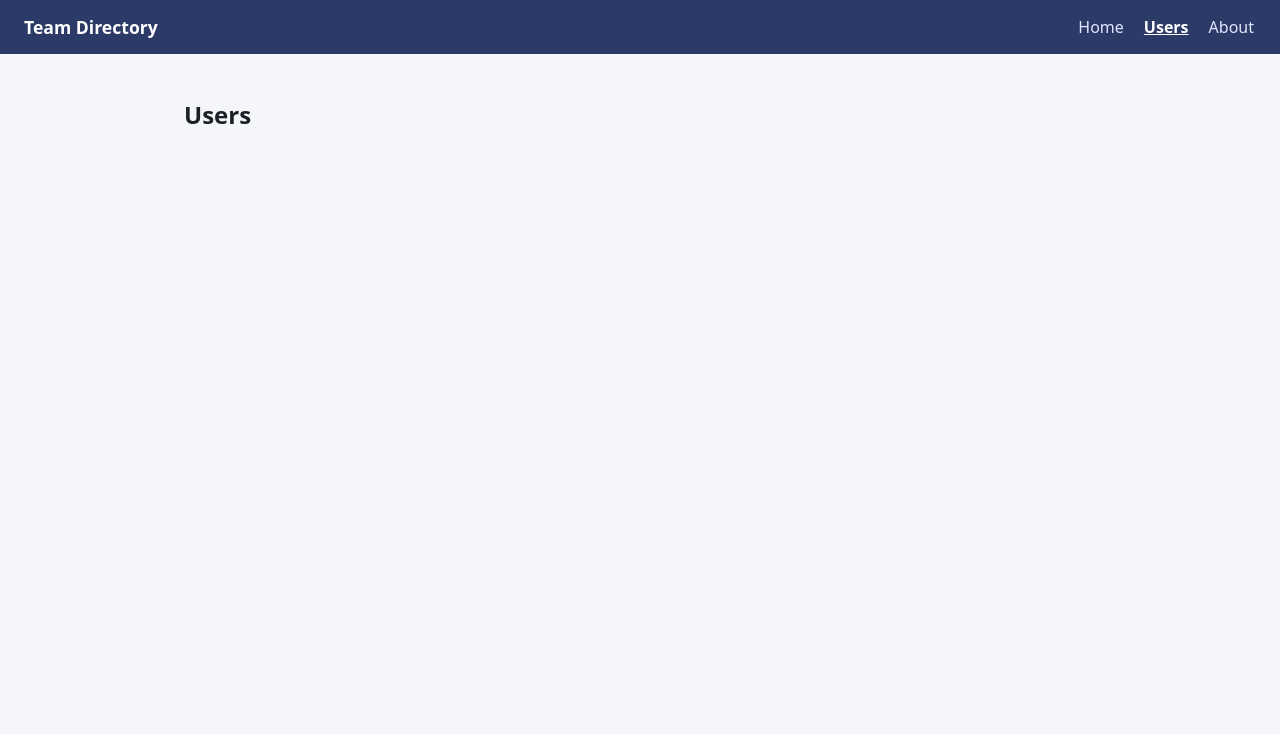
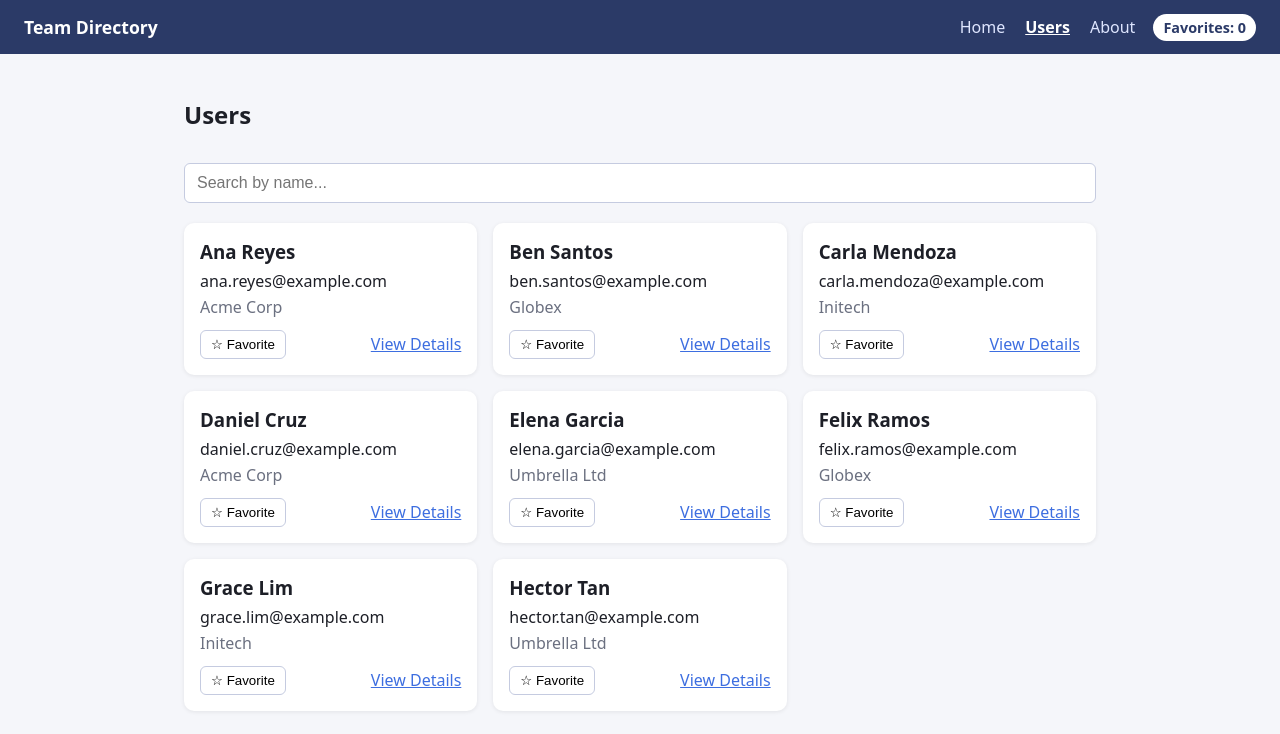
Before and after one commit to aleksisong-ax/team-directory-app, a React (Vite) app: page /users in a window 1280 px wide. Shown: the top 734 px of the page. Built offline with nearby package versions, Linux system fonts and the light colour scheme.

Commit message:
Add Users page

```diff
--- a/src/App.jsx
+++ b/src/App.jsx
@@ -1,3 +1,4 @@
+import { useState } from 'react'
 import { Routes, Route } from 'react-router-dom'
 import Navbar from './components/Navbar.jsx'
 import Home from './pages/Home.jsx'
@@ -7,13 +8,30 @@ import About from './pages/About.jsx'
 import NotFound from './pages/NotFound.jsx'
 
 export default function App() {
+  const [favorites, setFavorites] = useState([])
+
+  const toggleFavorite = (id) => {
+    setFavorites((prev) =>
+      prev.includes(id) ? prev.filter((favId) => favId !== id) : [...prev, id],
+    )
+  }
+
   return (
     <div className="app">
-      <Navbar />
+      <Navbar favoritesCount={favorites.length} />
       <main className="container">
         <Routes>
           <Route path="/" element={<Home />} />
-          <Route path="/users" element={<Users />} />
+          <Route
+            path="/users"
+            element={
+              <Users
+                favorites={favorites}
+                onToggleFavorite={toggleFavorite}
+                onClearFavorites={() => setFavorites([])}
+              />
+            }
+          />
           <Route path="/users/:id" element={<UserDetails />} />
           <Route path="/about" element={<About />} />
           <Route path="*" element={<NotFound />} />
--- /dev/null
+++ b/src/components/ErrorMessage.jsx
@@ -0,0 +1,3 @@
+export default function ErrorMessage({ message }) {
+  return <p className="error-message">{message}</p>
+}
--- /dev/null
+++ b/src/components/Loader.jsx
@@ -0,0 +1,3 @@
+export default function Loader() {
+  return <p className="loader">Loading...</p>
+}
--- a/src/components/Navbar.jsx
+++ b/src/components/Navbar.jsx
@@ -1,6 +1,6 @@
 import { NavLink } from 'react-router-dom'
 
-export default function Navbar() {
+export default function Navbar({ favoritesCount }) {
   return (
     <header className="navbar">
       <span className="brand">Team Directory</span>
@@ -8,6 +8,7 @@ export default function Navbar() {
         <NavLink to="/" end>Home</NavLink>
         <NavLink to="/users">Users</NavLink>
         <NavLink to="/about">About</NavLink>
+        <span className="fav-count">Favorites: {favoritesCount}</span>
       </nav>
     </header>
   )
--- /dev/null
+++ b/src/components/UserCard.jsx
@@ -0,0 +1,22 @@
+import { Link } from 'react-router-dom'
+
+export default function UserCard({ id, name, email, company, isFavorite, onToggleFavorite }) {
+  return (
+    <article className="user-card">
+      <h3>{name}</h3>
+      <p>{email}</p>
+      <p className="muted">{company}</p>
+      <div className="card-actions">
+        <button
+          type="button"
+          className={`fav-btn ${isFavorite ? 'is-fav' : ''}`}
+          onClick={() => onToggleFavorite(id)}
+          aria-pressed={isFavorite}
+        >
+          {isFavorite ? '★ Favorited' : '☆ Favorite'}
+        </button>
+        <Link to={`/users/${id}`}>View Details</Link>
+      </div>
+    </article>
+  )
+}
--- /dev/null
+++ b/src/data/users.js
@@ -0,0 +1,10 @@
+export const USERS = [
+  { id: 1, name: 'Ana Reyes', email: 'ana.reyes@example.com', company: 'Acme Corp', role: 'Frontend Engineer' },
+  { id: 2, name: 'Ben Santos', email: 'ben.santos@example.com', company: 'Globex', role: 'Backend Engineer' },
+  { id: 3, name: 'Carla Mendoza', email: 'carla.mendoza@example.com', company: 'Initech', role: 'Product Manager' },
+  { id: 4, name: 'Daniel Cruz', email: 'daniel.cruz@example.com', company: 'Acme Corp', role: 'UI Designer' },
+  { id: 5, name: 'Elena Garcia', email: 'elena.garcia@example.com', company: 'Umbrella Ltd', role: 'QA Engineer' },
+  { id: 6, name: 'Felix Ramos', email: 'felix.ramos@example.com', company: 'Globex', role: 'DevOps Engineer' },
+  { id: 7, name: 'Grace Lim', email: 'grace.lim@example.com', company: 'Initech', role: 'Data Analyst' },
+  { id: 8, name: 'Hector Tan', email: 'hector.tan@example.com', company: 'Umbrella Ltd', role: 'Tech Lead' },
+]
--- a/src/index.css
+++ b/src/index.css
@@ -12,3 +12,16 @@ body { margin: 0; font-family: system-ui, sans-serif; background: #f5f6fa; color
 .btn-primary { background: #3d6ee0; }
 .btn-danger { background: #d64545; }
 .btn:hover { opacity: 0.9; }
+.fav-count { background: #fff; color: #2b3a67; padding: 4px 10px; border-radius: 999px; font-weight: 600; font-size: 0.9rem; }
+.search { width: 100%; padding: 10px 12px; font-size: 1rem; border: 1px solid #c5cbe0; border-radius: 6px; margin: 12px 0 20px; }
+.user-grid { display: grid; grid-template-columns: repeat(auto-fill, minmax(260px, 1fr)); gap: 16px; }
+.user-card { background: #fff; border-radius: 10px; padding: 16px; box-shadow: 0 1px 4px rgba(0,0,0,0.08); }
+.user-card h3 { margin: 0 0 6px; }
+.user-card p { margin: 4px 0; }
+.muted { color: #6b7080; }
+.card-actions { display: flex; justify-content: space-between; align-items: center; margin-top: 12px; gap: 8px; }
+.card-actions a { color: #3d6ee0; }
+.fav-btn { background: #fff; border: 1px solid #c5cbe0; border-radius: 6px; padding: 6px 10px; cursor: pointer; }
+.fav-btn.is-fav { background: #fff4d6; border-color: #e0b84a; }
+.loader { font-style: italic; color: #6b7080; }
+.error-message { background: #fde8e8; color: #9b1c1c; padding: 12px; border-radius: 6px; }
--- a/src/pages/Users.jsx
+++ b/src/pages/Users.jsx
@@ -1,7 +1,63 @@
-export default function Users() {
+import { useEffect, useState } from 'react'
+import UserCard from '../components/UserCard.jsx'
+import Loader from '../components/Loader.jsx'
+import ErrorMessage from '../components/ErrorMessage.jsx'
+import Button from '../components/Button.jsx'
+import { USERS } from '../data/users.js'
+
+export default function Users({ favorites, onToggleFavorite, onClearFavorites }) {
+  const [users, setUsers] = useState([])
+  const [loading, setLoading] = useState(true)
+  const [search, setSearch] = useState('')
+
+  // Simulate fetching users once, after 1 second.
+  useEffect(() => {
+    const timer = setTimeout(() => {
+      setUsers(USERS)
+      setLoading(false)
+    }, 1000)
+    return () => clearTimeout(timer)
+  }, [])
+
+  const filteredUsers = users.filter((user) =>
+    user.name.toLowerCase().includes(search.trim().toLowerCase()),
+  )
+
   return (
     <section>
       <h1>Users</h1>
+
+      <input
+        type="text"
+        className="search"
+        placeholder="Search by name..."
+        value={search}
+        onChange={(e) => setSearch(e.target.value)}
+      />
+
+      {loading ? (
+        <Loader />
+      ) : filteredUsers.length === 0 ? (
+        <ErrorMessage message="No users found." />
+      ) : (
+        <div className="user-grid">
+          {filteredUsers.map((user) => (
+            <UserCard
+              key={user.id}
+              id={user.id}
+              name={user.name}
+              email={user.email}
+              company={user.company}
+              isFavorite={favorites.includes(user.id)}
+              onToggleFavorite={onToggleFavorite}
+            />
+          ))}
+        </div>
+      )}
+
+      {favorites.length > 0 && (
+        <Button label="Clear favorites" variant="danger" onClick={onClearFavorites} />
+      )}
     </section>
   )
 }
```
